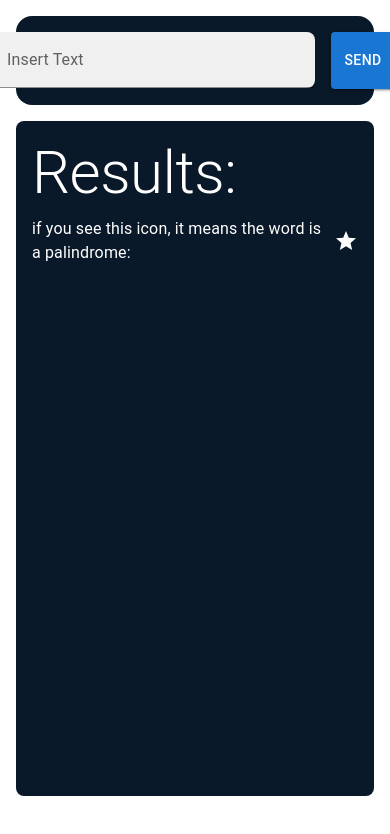
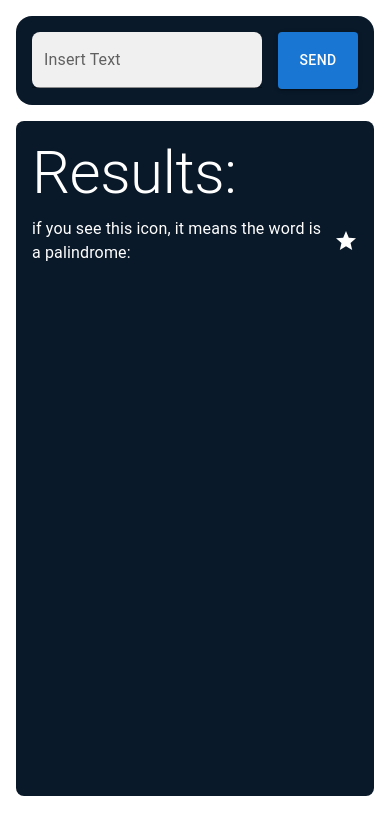
Before and after one commit to Redf0xD/CWTech, a React app in the folder client/: page / in a window 390 px wide. Shown: the top 834 px of the page. Built offline with nearby package versions, Linux system fonts and the light colour scheme.

Commit message:
:iphone: mejorando el responsive

```diff
--- a/client/src/components/input/index.js
+++ b/client/src/components/input/index.js
@@ -1,5 +1,5 @@
 import React from 'react'
 import { TextField } from '@mui/material'
 export const Input = ({ children, value, onChange, ref }) => {
-  return <TextField ref={ref} sx={{ background: '#fff', width: '100%', maxWidth: '768px', minWidth: '320px', borderRadius: 2 }}id='outlined-basic' label={children} variant='filled' onChange={onChange} value={value} />
+  return <TextField ref={ref} sx={{ background: '#fff', width: '100%', maxWidth: '768px', borderRadius: 2 }}id='outlined-basic' label={children} variant='filled' onChange={onChange} value={value} />
 }
```
